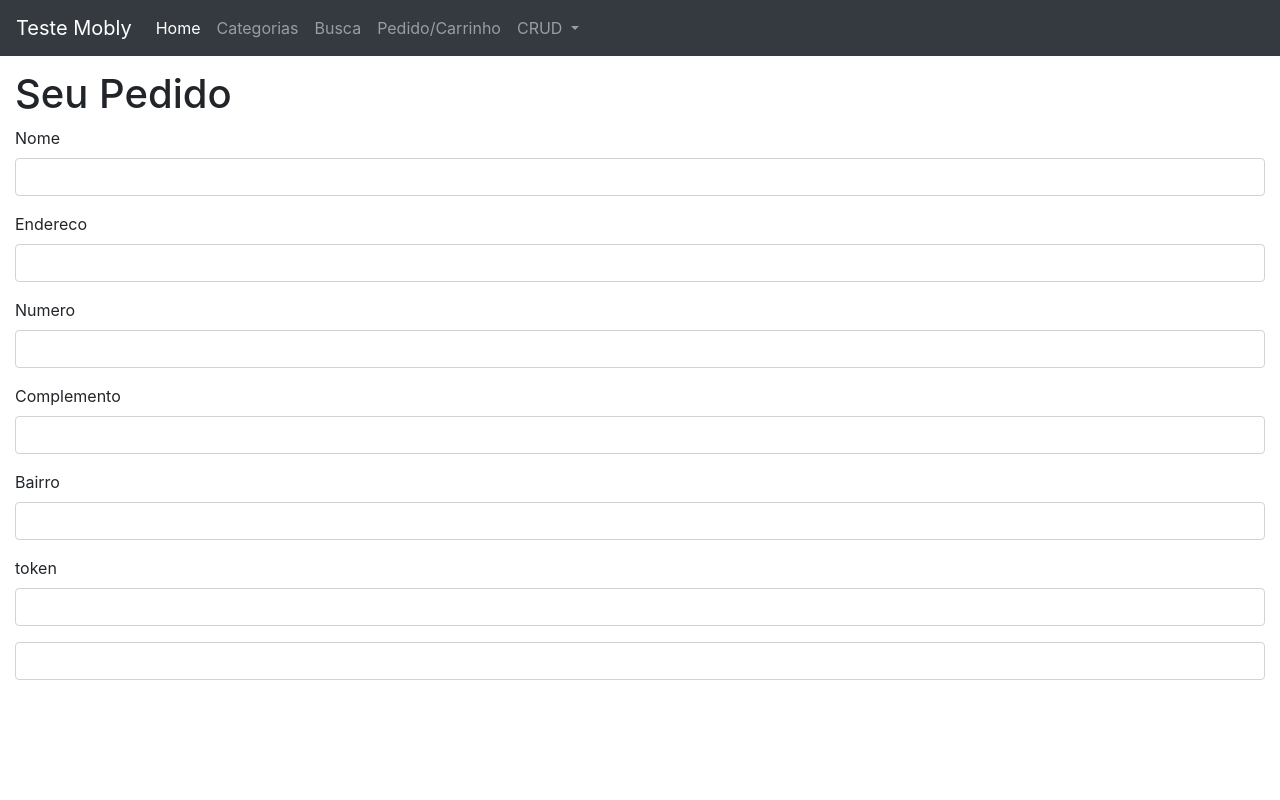
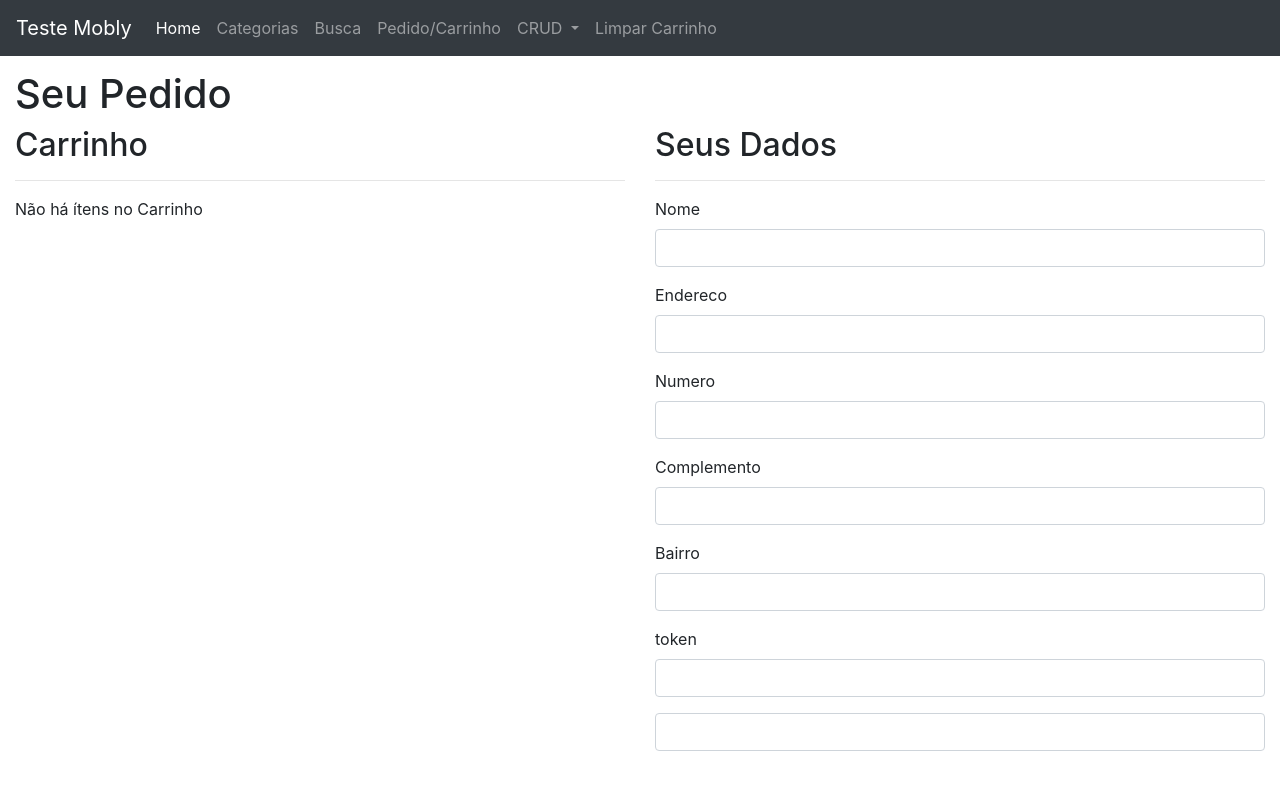
Before and after one commit to vagnerhf/testemobly, a Symfony app: template templates/pedido/index.html.twig in a window 1280 px wide. Run offline with Twig, Linux system fonts and the light colour scheme; the template is opened without the code that fills it, so the values that code supplies are empty; form fields are guessed from the names that the template uses; some libraries are stand-ins or nearby versions.

Commit message:
Adicionado Carrinho ao Pedido

```diff
--- a/templates/base.html.twig
+++ b/templates/base.html.twig
@@ -44,7 +44,9 @@
                         <a class="dropdown-item" href="{{ path('listar_caracteristica') }}">Características</a>
                     </div>
                 </li>
-
+                <li class="nav-item">
+                    <a class="nav-link" href="{{ path('pedido_limpar_carrinho') }}">Limpar Carrinho</a>
+                </li>
             </ul>
         </div>
     </nav>
--- a/templates/pedido/index.html.twig
+++ b/templates/pedido/index.html.twig
@@ -4,6 +4,24 @@
 
 {% block body %}
     <h1>Seu Pedido</h1>
+    <div class="row">
 
-    {% include "pedido/_form.html.twig" %}
+        <div class="col-md-6">
+            <h2>Carrinho</h2>
+            <hr>
+            {% for item in carrinho %}
+
+                <p>{{ item.nome }}</p>
+
+            {% else %}
+                <p>Não há ítens no Carrinho</p>
+            {% endfor %}
+        </div>
+
+        <div class="col-md-6">
+            <h2>Seus Dados</h2>
+            <hr>
+            {% include "pedido/_form.html.twig" %}
+        </div>
+    </div>
 {% endblock %}
```
Also changed, not shown: src/Controller/PedidoController.php (+24 -6 lines), src/Entity/Pedido.php (+12 -0 lines).
